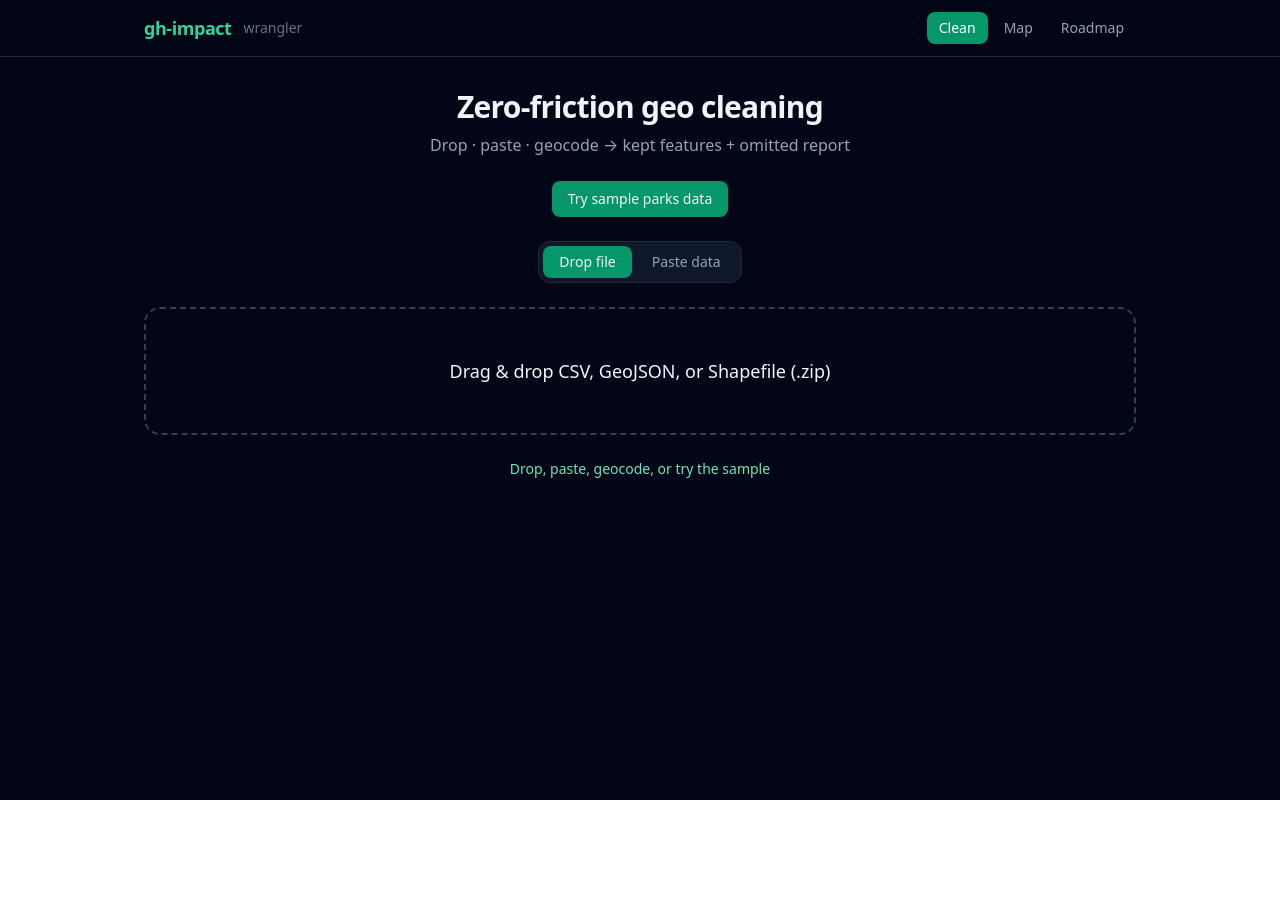
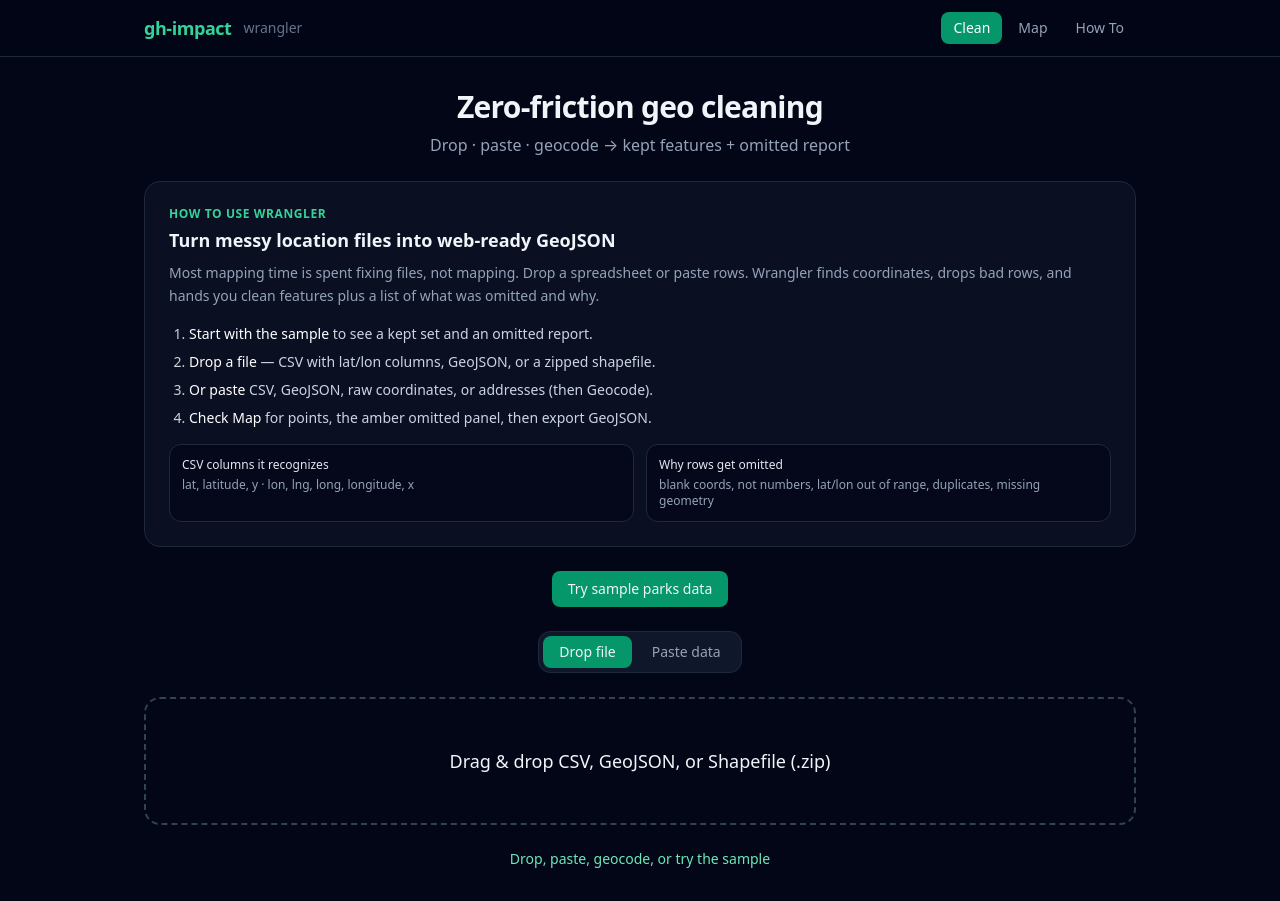
Before and after one commit to KristineMK72/gh-impact-wrangler, a Next.js app in the folder frontend/: page / in a window 1280 px wide. Before the commit the page ends 800 px from the top, so only its background shows below. Built offline with nearby package versions, Linux system fonts and the light colour scheme.

Commit message:
Add how-to / description block on Clean and Roadmap tabs

```diff
--- a/frontend/app/page.tsx
+++ b/frontend/app/page.tsx
@@ -27,18 +27,6 @@ Balboa Park,32.7341,-117.1446,San Diego
 Mystery Park,, ,Nowhere
 Bad Coords,999,999,Atlantis
 Central Park again,40.7829,-73.9654,New York`;
-
-const SAMPLE_ADDRESSES = `Golden Gate Park, San Francisco, CA
-Central Park, New York, NY
-Griffith Observatory, Los Angeles, CA
-Millennium Park, Chicago, IL
-Balboa Park, San Diego, CA`;
-
-const CRS_OPTIONS = [
-  { value: "EPSG:4326", label: "WGS84 (EPSG:4326) — web maps" },
-  { value: "EPSG:3857", label: "Web Mercator (EPSG:3857)" },
-  { value: "EPSG:4269", label: "NAD83 (EPSG:4269)" },
-];
 
 function pasteToFile(raw: string): File {
   const text = raw.trim();
@@ -79,6 +67,45 @@ function applyResult(data: any) {
     omitted,
     feature_count: data.feature_count ?? data.geojson?.features?.length ?? 0,
   };
+}
+
+function HowTo() {
+  return (
+    <section className="rounded-2xl border border-slate-800 bg-slate-900/60 p-5 md:p-6 space-y-4 text-left">
+      <div>
+        <p className="text-xs font-semibold uppercase tracking-wider text-emerald-400 mb-1">How to use Wrangler</p>
+        <h2 className="text-lg font-semibold">Turn messy location files into web-ready GeoJSON</h2>
+        <p className="text-sm text-slate-400 mt-2 leading-relaxed">
+          Most mapping time is spent fixing files, not mapping. Drop a spreadsheet or paste rows.
+          Wrangler finds coordinates, drops bad rows, and hands you clean features plus a list of what was omitted and why.
+        </p>
+      </div>
+      <ol className="space-y-2 text-sm text-slate-300 list-decimal pl-5">
+        <li>
+          <span className="text-white font-medium">Start with the sample</span> to see a kept set and an omitted report.
+        </li>
+        <li>
+          <span className="text-white font-medium">Drop a file</span> — CSV with lat/lon columns, GeoJSON, or a zipped shapefile.
+        </li>
+        <li>
+          <span className="text-white font-medium">Or paste</span> CSV, GeoJSON, raw coordinates, or addresses (then Geocode).
+        </li>
+        <li>
+          <span className="text-white font-medium">Check Map</span> for points, the amber omitted panel, then export GeoJSON.
+        </li>
+      </ol>
+      <div className="grid sm:grid-cols-2 gap-3 text-xs text-slate-400">
+        <div className="rounded-xl border border-slate-800 bg-slate-950/70 p-3">
+          <p className="text-slate-200 font-medium mb-1">CSV columns it recognizes</p>
+          lat, latitude, y · lon, lng, long, longitude, x
+        </div>
+        <div className="rounded-xl border border-slate-800 bg-slate-950/70 p-3">
+          <p className="text-slate-200 font-medium mb-1">Why rows get omitted</p>
+          blank coords, not numbers, lat/lon out of range, duplicates, missing geometry
+        </div>
+      </div>
+    </section>
+  );
 }
 
 export default function Home() {
@@ -271,13 +298,11 @@ export default function Home() {
   return (
     <div className="min-h-screen bg-slate-950 text-slate-100 flex flex-col">
       {toast && (
-        <div
-          className={`fixed top-16 right-4 z-50 max-w-sm rounded-xl px-4 py-3 text-sm shadow-lg border ${
-            toast.kind === "ok"
-              ? "bg-emerald-900/95 border-emerald-500 text-emerald-50"
-              : "bg-rose-900/95 border-rose-500 text-rose-50"
-          }`}
-        >
+        <div className={`fixed top-16 right-4 z-50 max-w-sm rounded-xl px-4 py-3 text-sm shadow-lg border ${
+          toast.kind === "ok"
+            ? "bg-emerald-900/95 border-emerald-500 text-emerald-50"
+            : "bg-rose-900/95 border-rose-500 text-rose-50"
+        }`}>
           {toast.text}
         </div>
       )}
@@ -296,7 +321,7 @@ export default function Home() {
                   tab === id ? "bg-emerald-600 text-white" : "text-slate-400 hover:text-white hover:bg-slate-800"
                 }`}
               >
-                {id === "features" ? "Roadmap" : id}
+                {id === "features" ? "How to" : id}
               </button>
             ))}
           </nav>
@@ -310,12 +335,9 @@ export default function Home() {
               <h1 className="text-3xl font-bold tracking-tight">Zero-friction geo cleaning</h1>
               <p className="text-slate-400">Drop · paste · geocode → kept features + omitted report</p>
             </div>
+            <HowTo />
             <div className="flex justify-center">
-              <button
-                onClick={loadSample}
-                disabled={loading}
-                className="px-4 py-2 bg-emerald-600 hover:bg-emerald-500 disabled:opacity-50 rounded-lg text-sm font-medium"
-              >
+              <button onClick={loadSample} disabled={loading} className="px-4 py-2 bg-emerald-600 hover:bg-emerald-500 disabled:opacity-50 rounded-lg text-sm font-medium">
                 {loading ? "Working…" : "Try sample parks data"}
               </button>
             </div>
@@ -355,17 +377,13 @@ export default function Home() {
                 <p className="font-medium">Omitted {omitted.count}</p>
                 <ul className="list-disc pl-5 text-amber-200/90 space-y-0.5">
                   {Object.entries(omitted.reasons).map(([reason, n]) => (
-                    <li key={reason}>
-                      {n} × {reason}
-                    </li>
+                    <li key={reason}>{n} × {reason}</li>
                   ))}
                 </ul>
                 {omitted.samples?.length > 0 && (
                   <div className="text-xs text-amber-200/80 space-y-1 pt-1">
                     {omitted.samples.map((s: any, i: number) => (
-                      <div key={i}>
-                        <span className="text-amber-400">{s.reason}:</span> {s.preview}
-                      </div>
+                      <div key={i}><span className="text-amber-400">{s.reason}:</span> {s.preview}</div>
                     ))}
                   </div>
                 )}
@@ -406,9 +424,7 @@ export default function Home() {
           </div>
         )}
 
-        {tab === "features" && (
-          <p className="text-slate-400 text-sm">Omitted rows now show reason + a preview snippet (blank coords, non-numeric, out of range, duplicates, missing geometry).</p>
-        )}
+        {tab === "features" && <HowTo />}
       </main>
     </div>
   );
```
